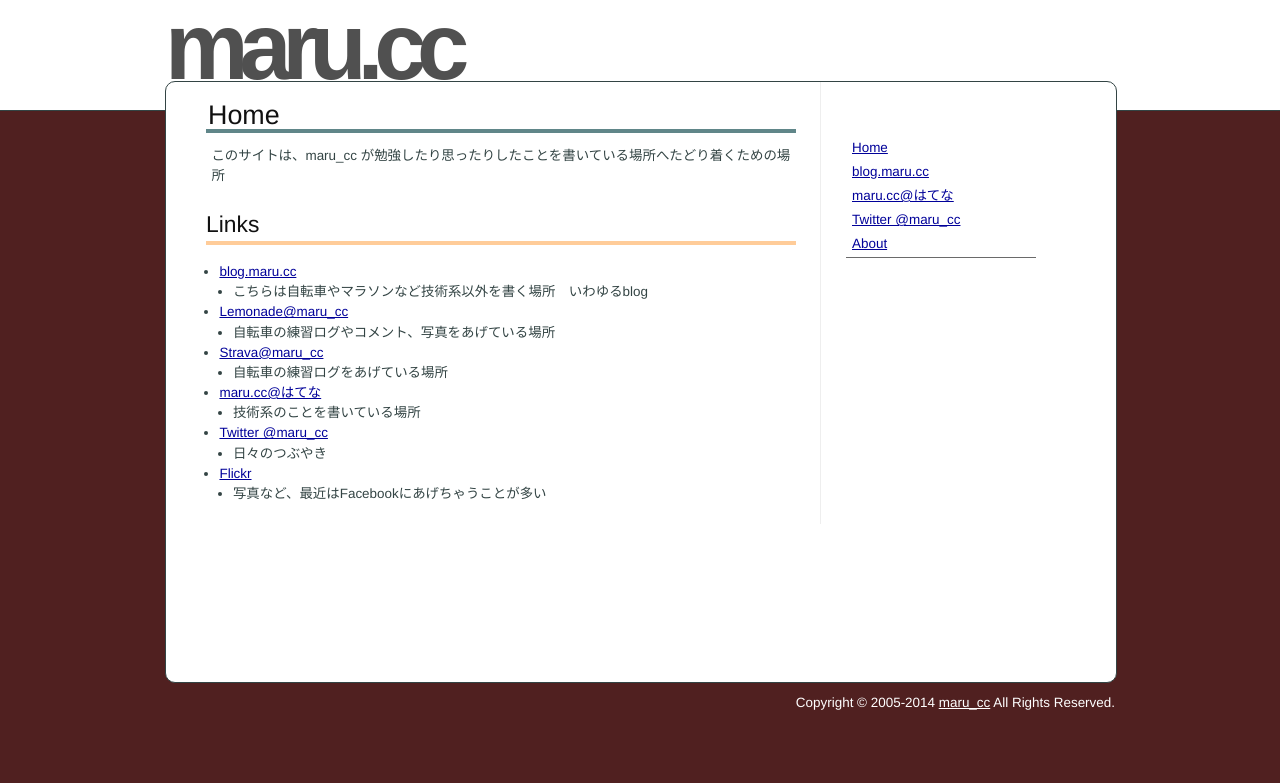
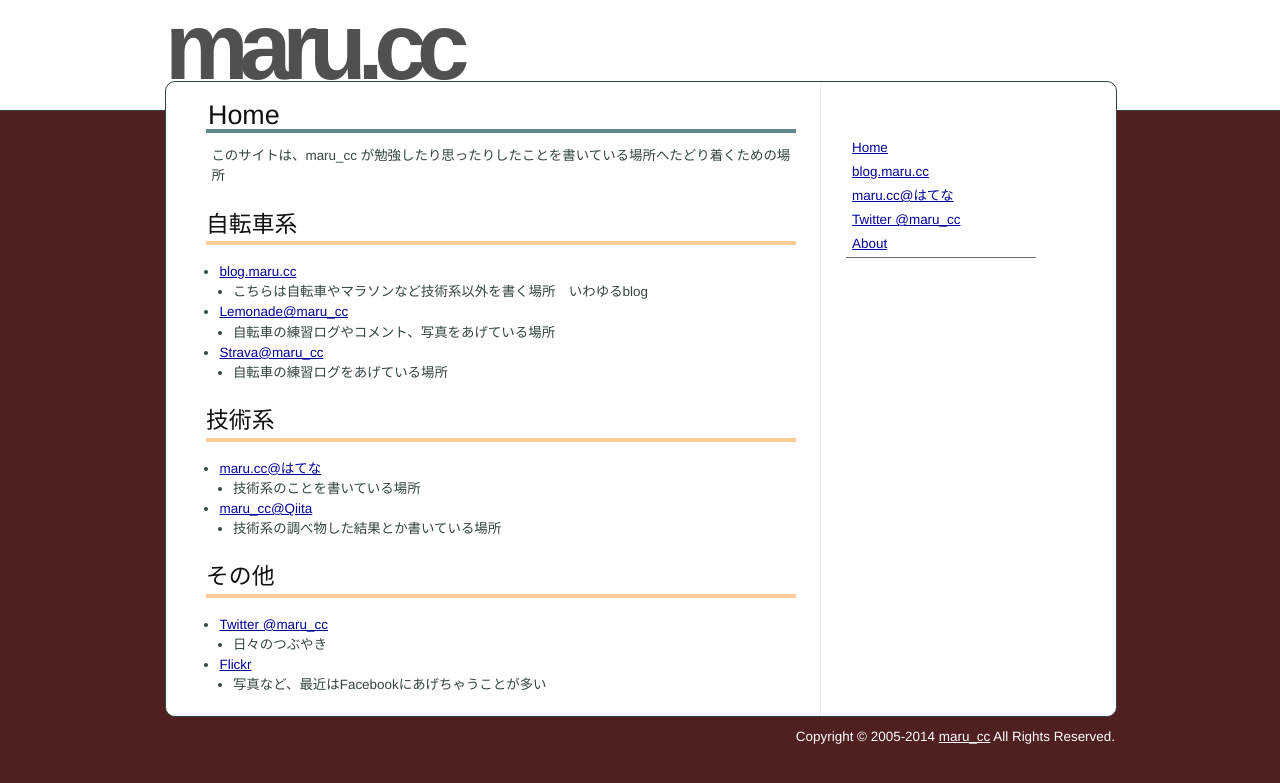
Before and after one commit to marucc/marucc.github.io, a Jekyll site: the page built from index.md, in a window 1280 px wide. Shown: the top 783 px of the page. Built offline with Jekyll 4.4.1, drawn with Linux system fonts in a browser that asks for light colours.

Commit message:
Published with https://stackedit.io/

```diff
--- a/index.md
+++ b/index.md
@@ -7,7 +7,7 @@ title: Home
 
 このサイトは、maru_cc が勉強したり思ったりしたことを書いている場所へたどり着くための場所
 
-## Links
+## 自転車系
 
 - [blog.maru.cc](http://blog.maru.cc/)
     - こちらは自転車やマラソンなど技術系以外を書く場所　いわゆるblog
@@ -15,8 +15,16 @@ title: Home
     - 自転車の練習ログやコメント、写真をあげている場所
 - [Strava@maru_cc](http://www.strava.com/athletes/maru_cc)
     - 自転車の練習ログをあげている場所
+
+## 技術系
+
 - [maru.cc@はてな](http://marucc.hatenablog.com/)
     - 技術系のことを書いている場所
+- [maru_cc@Qiita](http://qiita.com/maru_cc)
+    - 技術系の調べ物した結果とか書いている場所
+
+## その他
+
 - [Twitter @maru_cc](http://twitter.com/maru_cc)
     - 日々のつぶやき
 - [Flickr](http://www.flickr.com/photos/maru_cc)
```
